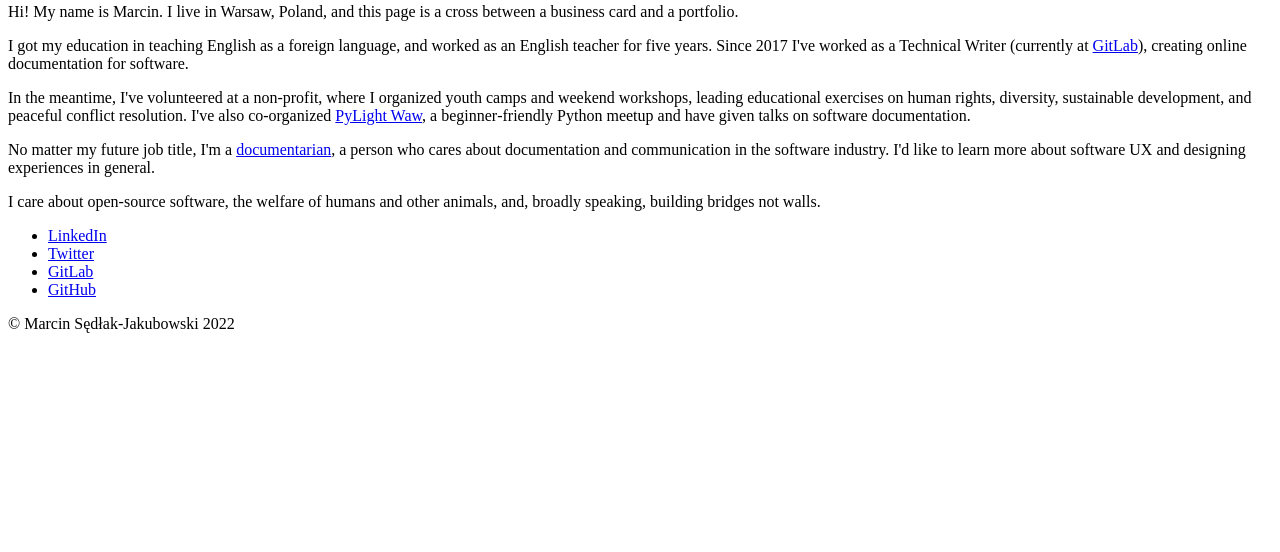
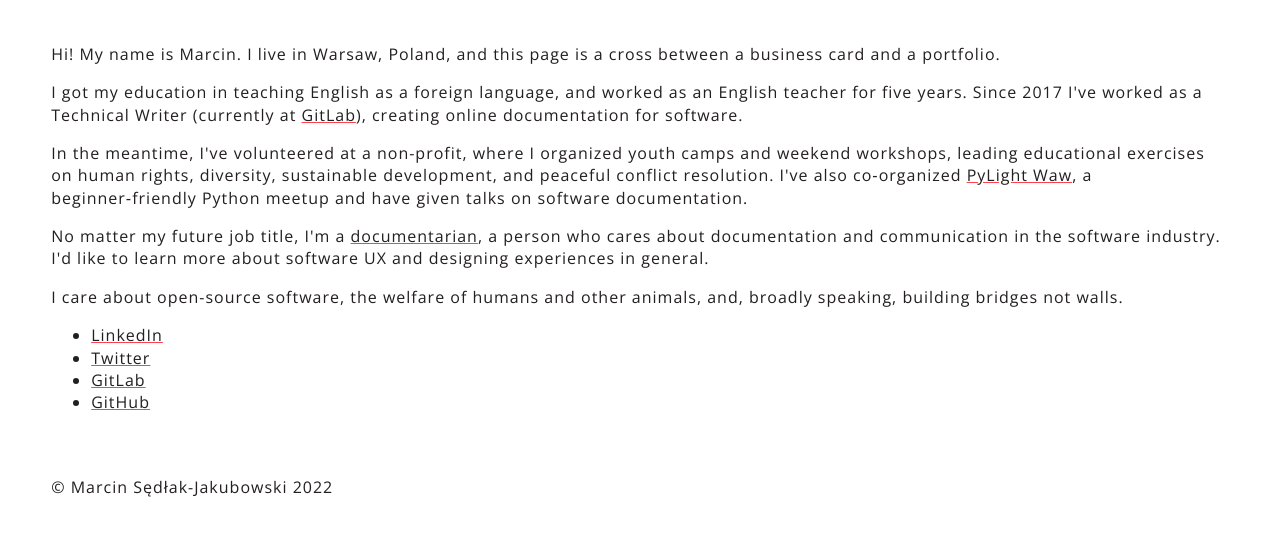
Before and after one commit to iniluap/marcin-sedlak-jakubowski, a Gatsby site: page / in a window 1280 px wide. Shown: the part 248-800 px from the top of the page. Built offline with nearby package versions, Linux system fonts and the light colour scheme; Gatsby itself is replaced by a stand-in of ours; a web font is replaced by a local one.

Commit message:
Add styled components with basic global styles and custom fonts

```diff
--- a/gatsby-browser.js
+++ b/gatsby-browser.js
@@ -1,5 +1,7 @@
 import React from 'react';
 import Layout from './src/components/Layout';
+import '@fontsource/open-sans';
+import '@fontsource/zen-kurenaido';
 
 export function wrapPageElement({ element, props }) {
   return <Layout {...props}>{element}</Layout>;
--- a/src/components/Layout.js
+++ b/src/components/Layout.js
@@ -1,10 +1,15 @@
 import React from 'react';
 import Footer from './Footer';
 import Nav from './Nav';
+import 'normalize.css';
+import GlobalStyles from '../styles/GlobalStyles';
+import Typography from '../styles/Typography';
 
 export default function Layout({ children }) {
   return (
     <main>
+      <GlobalStyles />
+      <Typography />
       <Nav />
       {children}
       <Footer />
--- a/src/pages/index.js
+++ b/src/pages/index.js
@@ -3,7 +3,7 @@ import React from 'react';
 export default function IndexPage() {
   return (
     <>
-      <h1>Marcin Sędłak-Jakubowski</h1>
+      <h1>Marcin Sedlak-Jakubowski</h1>
       <h2>WORD GEEK, TECHNOLOGIST, AND BELIEVER IN HUMANS</h2>
       <article>
         <p>
--- /dev/null
+++ b/src/styles/GlobalStyles.js
@@ -0,0 +1,34 @@
+import { createGlobalStyle } from 'styled-components';
+
+const GlobalStyles = createGlobalStyle`
+  :root {
+    --black: #231f20;
+    --grey: #eaeaea;
+    --white: #fff;
+    --teal: #1aa687;
+    --red: #ff414d;
+    --blue: #d9ecf2;
+    --navy: #002d40;
+  }
+
+  * {
+    box-sizing: border-box;
+  }
+
+  html {
+    font-size: 62.5%;
+  }
+
+  main {
+    max-width: 2000px;
+    margin: 0 auto;
+    padding: 0 4vw;
+    overflow-x: hidden;
+  }
+
+  article {
+    padding: 3rem 0;
+  }
+`;
+
+export default GlobalStyles;
--- /dev/null
+++ b/src/styles/Typography.js
@@ -0,0 +1,28 @@
+import { createGlobalStyle } from 'styled-components';
+
+const Typography = createGlobalStyle`
+  body {
+    color: var(--black);
+    font-family: 'Open Sans', sans-serif;
+    font-size: 1.6rem;
+    line-height: 1.4;
+    letter-spacing: 0.1rem;
+  }
+
+  h1,h2,h3,h4,h5,h6 {
+    font-family: 'Zen Kurenaido', sans-serif;
+    font-weight: normal;
+    margin: 0;
+  }
+
+  a {
+    color: var(--black);
+    text-decoration-color: var(--red);
+  }
+
+  .center {
+    text-align: center;
+  }
+`;
+
+export default Typography;
```
Also changed, not shown: package.json (+6 -1 lines), 1 other file.
